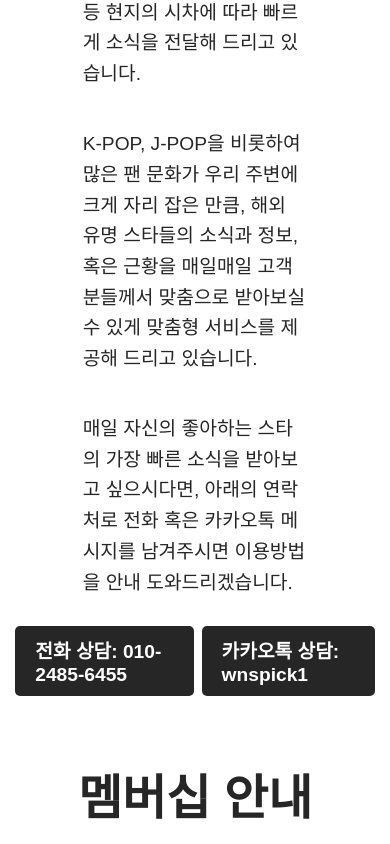
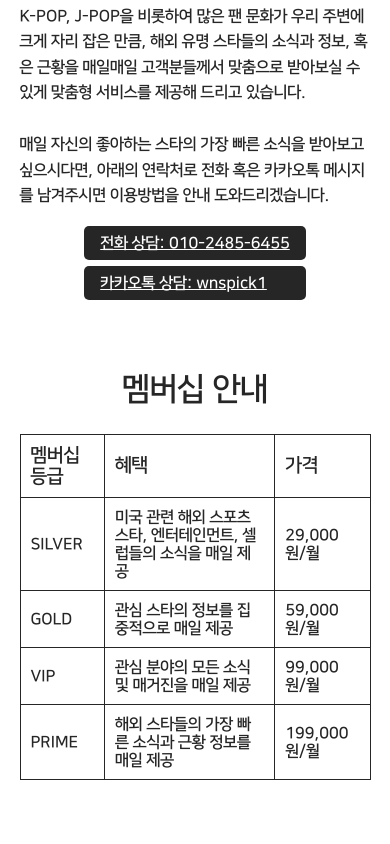
Before and after one commit to yujinnnee/winner, a plain HTML site: page index.html in a window 390 px wide. Shown: the part 700-1544 px from the top of the page. After the commit the page ends 1506 px from the top, so only its background shows below. Drawn offline with Linux system fonts and the light colour scheme; a web font is replaced by a local one.

Commit message:
모바일버전 테스트

```diff
--- a/src/styles/common.css
+++ b/src/styles/common.css
@@ -1,21 +1,8 @@
 @import url('colors.css');
 
-@font-face {
-  font-family: 'MyCustomFont';
-  src: url('../font/NanumSquare_acB') format('truetype'); /* TTF 파일 경로 */
-  font-weight: normal;
-  font-style: normal;
-}
 
-body {
-  margin: 0;
-  font-family: 'MyCustomFont', Arial, sans-serif;
-  color: var(--color-sub);
-  overflow-x: hidden;
-  background-color: var(--color-main);
-}
 
-.header {
+/* .header {
   display: flex;
   align-items: center;
   justify-content: space-between;
@@ -48,19 +35,7 @@ body {
   background-color: var(--color-border);
 }
 
-section {
-  padding: 2%;
-  margin: 0;
-  box-sizing: border-box;
-  opacity: 0;
-  transform: translateX(50px);
-  transition: all 0.8s ease-in-out;
-}
 
-section.show {
-  opacity: 1;
-  transform: translateX(0);
-}
 
 footer {
   background-color: var(--color-dark-background);
@@ -72,9 +47,7 @@ footer {
   text-align: center;
 }
 
-h1 {
-  font-size: 3rem;
-}
+
 
 h2 {
   font-size: 2rem;
@@ -84,9 +57,7 @@ h3 {
   font-size: 1.5rem;
 }
 
-p {
-  font-size: 1rem;
-}
+
 
 a {
   text-decoration: none;
@@ -99,14 +70,4 @@ a {
 .hilight2 {
   color: var(--color-blue)
 }
-
-.button1 {
-  background-color: var(--color-sub);
-  color: var(--color-main);
-  padding: 10px 20px;
-  border-radius: 5px;
-  display: inline-block;
-  font-weight: bold;
-  border: none;
-  cursor: default;
-}
+ */
--- a/src/styles/index.css
+++ b/src/styles/index.css
@@ -1,4 +1,42 @@
 @import url('colors.css');
+
+@font-face {
+  font-family: 'MyCustomFont';
+  src: url('../font/NanumSquare_acB.ttf') format('truetype'); /* TTF 파일 경로 */
+  font-weight: normal;
+  font-style: normal;
+}
+
+body {
+  margin: 0;
+  font-family: 'MyCustomFont', Arial, sans-serif;
+  color: var(--color-sub);
+  overflow-x: hidden;
+  background-color: var(--color-main);
+}
+
+section {
+  padding: 2%;
+  margin: 0;
+  box-sizing: border-box;
+  opacity: 0;
+  transform: translateX(50px);
+  transition: all 0.8s ease-in-out;
+}
+
+section.show {
+  opacity: 1;
+  transform: translateX(0);
+}
+
+h1 {
+  font-size: 3rem;
+  font-weight: bold;
+}
+
+p {
+  font-size: 1rem;
+}
 
 .container1 {
   display: flex;
@@ -39,6 +77,17 @@
   font-size: 1.2rem;
 }
 
+.button1 {
+  background-color: var(--color-sub);
+  color: var(--color-main);
+  padding: 10px 20px;
+  border-radius: 5px;
+  display: inline-block;
+  font-weight: bold;
+  border: none;
+  cursor: default;
+}
+
 .membership-table {
   width: 60%;
   border-collapse: collapse;
@@ -59,6 +108,62 @@
 
 .membership-table td {
   font-size: 1rem;
+}
+
+
+@media (max-width: 768px) {
+  body {
+    font-size: 14px;
+  }
+
+  section {
+    padding: 5%;
+    transform: translateX(0); /* 모바일에서 애니메이션 없이 바로 보이게 */
+  }
+
+  .container1 .img-container {
+    width: 100%;
+  }
+
+  .container1 .text-container {
+    width: 100%;
+  }
+
+  .container1 .text-container p {
+    font-size: 1rem;
+    margin-bottom: 10px;
+  }
+
+  .button-container {
+    flex-direction: column;
+    gap: 1.5vw;
+  }
+
+  .membership-table {
+    width: 100%;
+    margin-bottom: 2%;
+  }
+
+  .membership-table th,
+  .membership-table td {
+    font-size: 1rem;
+    padding: 10px;
+  }
+
+  .membership-table th {
+    font-size: 1.2rem;
+  }
+}
+
+@media (max-width: 480px) {
+  h1 {
+    font-size: 2rem;
+  }
+
+  .button1 {
+    font-size: 1rem;
+    padding: 8px 16px;
+  }
 }
 
 
```
